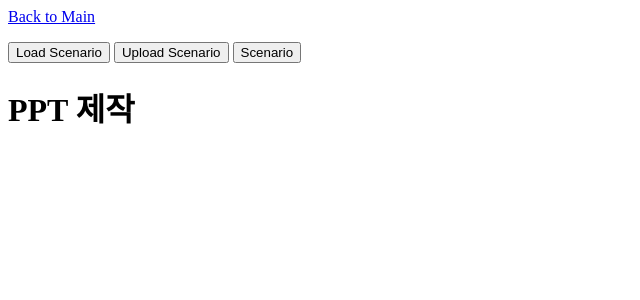
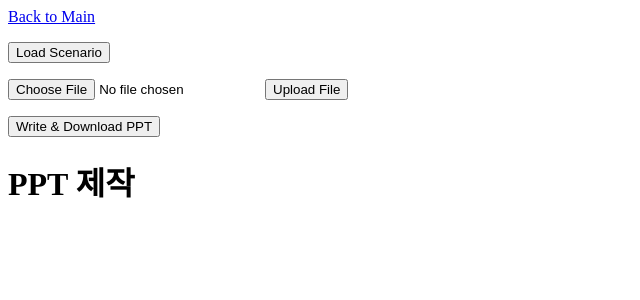
Before and after one commit to onetera/plotis, a Flask app: page /ppt in a window 1280 px wide. Shown: the top 300 px of the page, without its empty margins (0-640 px from the left). Run offline with Flask 3, Linux system fonts and the light colour scheme; some libraries are stand-ins or nearby versions.

Commit message:
ppt 개발중

```diff
--- a/app.py
+++ b/app.py
@@ -2,6 +2,7 @@
 
 from flask import Flask, render_template, request, redirect, session, send_file
 from flask_session import Session
+from werkzeug.utils import secure_filename
 import markdown
 from openpyxl import load_workbook
 import base64
@@ -244,9 +245,53 @@ def concept():
 
 @app.route( '/ppt', methods = ['GET', 'POST'] )
 def ppt():
-    return render_template(
-                'ppt.html'
-            )
+    if request.method == 'POST':
+        preprod_ai = main.PreprodAI()
+
+        preprod_ai.scenario = session.get('scenario'    , '' )
+        scenario_idx        = session.get('scenario_idx', '' )
+        load_scenario       = request.form.get( 'load_scenario'   , '' )
+        upload_scenario     = request.form.get( 'upload_scenario' , '' )
+        download_ppt        = request.form.get( 'download_ppt'    , '' )
+
+        print( )
+        print( upload_scenario )
+        print( load_scenario )
+        print( )
+
+        if load_scenario:
+            scenario        = db.last_scenario()
+            scenario_result = scenario[0][1]
+            scenario_idx    = scenario[0][0]
+
+            session['scenario']     = scenario_result
+            session['scenario_idx'] = scenario_idx
+            scenario_result         = markdown.markdown( scenario_result )
+
+            return render_template( 'ppt.html', scenario_result=scenario_result )
+
+        elif upload_scenario:
+            file = request.files['select_file']
+            scenario_path = './tmp/uploaded/' + file.filename
+            file.save( scenario_path )
+            with open( scenario_path ) as f:
+                scenario_result = f.read()
+                session['scenario'] = scenario_result
+            return render_template( "ppt.html", uploaded = True )
+
+        elif download_ppt:
+            print( '+' * 50 )
+            print( 'download ppt' )
+            if session['scenario']:
+                print( '=' * 50 )
+                print( 'session' )
+                preprod_ai.scenario = session['scenario']
+                result = preprod_ai.write_ppt()
+                print( '^' * 50 )
+                print( result )
+                return render_template( "ppt.html", download_ppt = result )
+
+    return render_template( 'ppt.html' )
 
 @app.route( '/budget', methods = ['GET', 'POST'] )
 def budget():
--- a/core.py
+++ b/core.py
@@ -24,6 +24,8 @@ class Core( object ):
                     ' 이 시스템은 한국 영화 시나리오 작가이다. 이 시스템은 콘텐츠 정책을 준수 한다.'
         )
         self.db = db_conn.DBconn()
+        self.synopsis = ''
+        self.scenario = ''
 
     def client(self, temperature):
         return ChatOpenAI(
--- a/main.py
+++ b/main.py
@@ -3,6 +3,7 @@ from core       import Core
 from synop      import Synop
 from scenario   import Scenario
 from conti      import Conti
+from ppt        import PPT
 
 
 
@@ -31,3 +32,7 @@ class PreprodAI( Core ):
 
     def make_schedule( scenario, scenario_idx ):
         Schedule.make( scenario, scenario_idx )
+
+    def write_ppt( self ):
+        result = PPT().write()
+        return result
--- a/templates/ppt.html
+++ b/templates/ppt.html
@@ -4,12 +4,63 @@
     <meta charset="UTF-8">
     <a href="/">Back to Main</a>
     <title>PPT</title>
+    <style>
+        .pre_text {
+            height: 500px;
+            margin-top: 20px;
+            padding: 10px;
+            border: 1px solid #ccc;
+            background-color: #f9f9f9;
+            white-space: normal; /* 기본 줄바꿈 동작으로 설정 */
+            word-wrap: break-word; /* 긴 단어도 줄바꿈 되도록 설정 */
+            line-height:2;
+            overflow-y: scroll;
+            border: 1px solid #ccc;
+
+        }
+        table {
+            width: 100%;
+            border-collapse: collapse;
+            margin-bottom: 20px;
+        }
+        th, td {
+            border: 1px solid black;
+            padding: 8px;
+            text-align: center;
+        }
+        th {
+            background-color: #f2f2f2;
+        }
+    </style>
 </head>
 <body>
     <p><p>
-    <input name="load_scenario" type="submit" value="Load Scenario">
-    <input name="upload_scenario" type="submit" value="Upload Scenario">
-    <input name="scenario" type="submit" value="Scenario">
+    <form action="/ppt" method="post" enctype="multipart/form-data">
+        <input name="load_scenario" type="submit" value="Load Scenario"><p>
+        <input name="select_file" type="file" value="Select File">
+        <input name="upload_scenario" type="submit" value="Upload File"><p>
+        <input name="download_ppt" type="submit" value="Write & Download PPT">
+    </form>
     <h1>PPT 제작</h1>
+    {% if uploaded %}
+    <div>
+    <p>Uploaded the scenario
+    </div>
+    {% endif %}
+    {% if download_ppt %}
+    <div>
+        <ul>
+            <li><a href="#">{{ download_ppt }}</a>
+        </ul>
+    </div>
+    {% endif %}
+
+    {% if scenario_result %}
+    <p><p>
+    <div>
+        <p>
+        <pre class="pre_text">{{ scenario_result | safe }}</pre>
+    </div>
+    {% endif %}
 </body>
 </html>
--- a/templates/scenario.html
+++ b/templates/scenario.html
@@ -42,15 +42,15 @@
         <input name="load_scenario" type="submit" value="Load Scenario">
         <input name="scenario" type="submit" value="Writing Scenario">
     </form>
+    {% if synopsis_result %}
     <h1>AI Synopsis</h1>
-    {% if synopsis_result %}
     <div>
         <p>
         <pre class="synop">{{ synopsis_result }}</pre>
     </div>
     {% endif %}
+    {% if scenario_result %}
     <h1>AI Scenario</h1>
-    {% if scenario_result %}
     <div>
         <p>
         <pre class="pre_text">{{ scenario_result | safe }}</pre>
```
Also changed, not shown: main.db.
